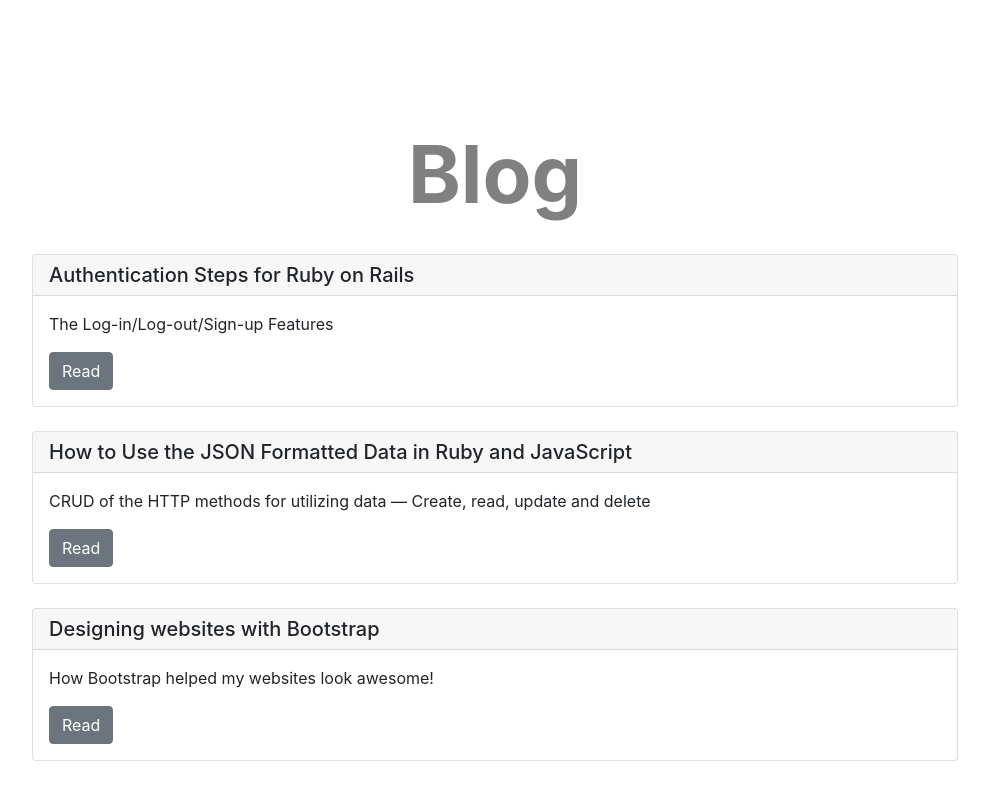
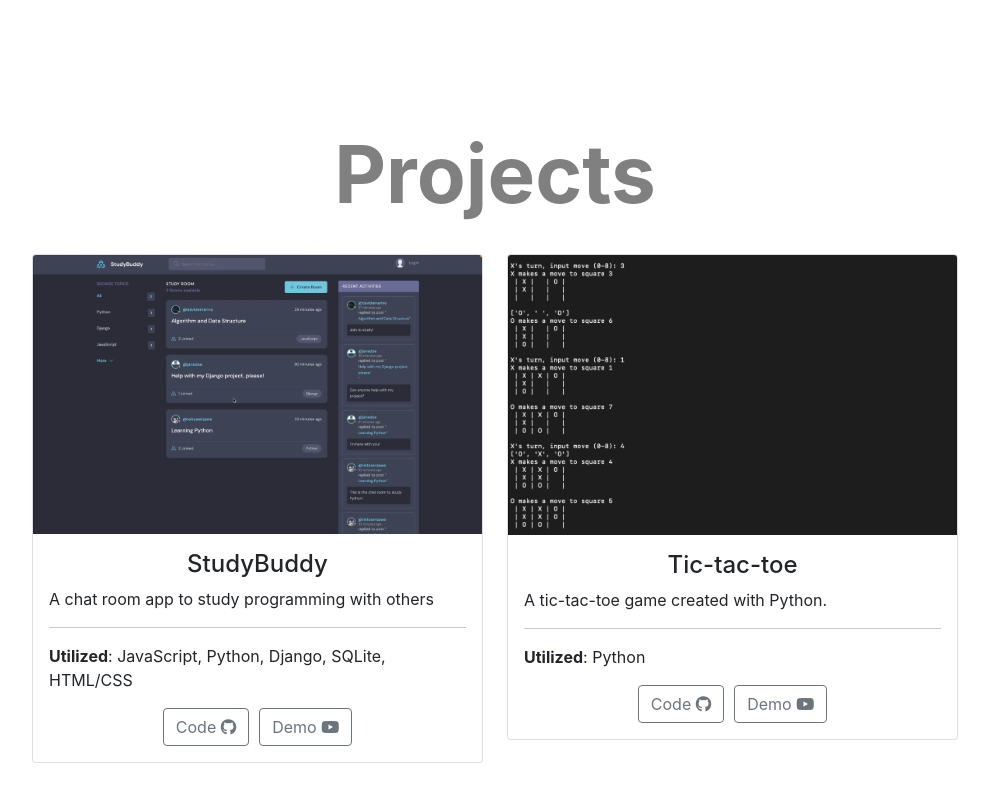
Before and after one commit to reitoserizawa/portfolio-app, a React (Create React App) app in the folder client/: page / in a window 1280 px wide. Shown: the part 1540-2325 px from the top of the page, without its empty margins (145-1134 px from the left). Built offline with nearby package versions, Linux system fonts and the light colour scheme; grey boxes are pictures that could not be loaded.

Commit message:
projects added

```diff
--- a/client/src/App.js
+++ b/client/src/App.js
@@ -5,7 +5,7 @@
 import Languages from "./components/Languages";
 import Projects from "./components/Projects";
 import Contact from "./components/Contact";
-import Blog from "./components/Blog";
+// import Blog from "./components/Blog";
 import Footer from "./components/Footer";
 
 function App() {
@@ -14,7 +14,7 @@
       <NavBar />
       <Header />
       <About />
-      <Blog />
+      {/* <Blog /> */}
       <Projects />
       <Languages />
       <Contact />
--- a/client/src/components/Footer.js
+++ b/client/src/components/Footer.js
@@ -2,7 +2,7 @@
 import logo from "../images/navbar-logo/logo2.png";
 import twitter from "../images/footer/twitter.svg";
 import github from "../images/github-icon.webp";
-import medium from "../images/footer/medium.svg";
+// import medium from "../images/footer/medium.svg";
 import linkedin from "../images/footer/linkedin.svg";
 
 function Footer() {
@@ -76,7 +76,7 @@
               />
             </a>
           </li>
-          <li className="ms-3">
+          {/* <li className="ms-3">
             <a
               target="_blank"
               rel="noreferrer"
@@ -91,7 +91,7 @@
                 alt="medium logo"
               />
             </a>
-          </li>
+          </li> */}
         </ul>
       </footer>
     </div>
--- a/client/src/components/NavBar.js
+++ b/client/src/components/NavBar.js
@@ -41,11 +41,11 @@
                 About
               </a>
             </li>
-            <li className="nav-item">
+            {/* <li className="nav-item">
               <a className="nav-link" href="#blog">
                 Blog
               </a>
-            </li>
+            </li> */}
             <li className="nav-item">
               <a className="nav-link" href="#portfolio">
                 Projects
@@ -67,7 +67,7 @@
                 target="_blank"
                 rel="noreferrer"
                 className="nav-link active"
-                href="https://drive.google.com/file/d/1phVPxcOCEWu6bzCu8iOabvH8tu__nx04/view?usp=sharing"
+                href="https://drive.google.com/file/d/1inHS8qpuKbcPLBpZ7FXEJ8tced1isvqQ/view?usp=sharing"
               >
                 Resume
               </a>
--- a/client/src/components/Projects.js
+++ b/client/src/components/Projects.js
@@ -3,6 +3,8 @@
 import tippie from "../images/projects/tippie.png";
 import tipsyholic from "../images/projects/tipsyholic.png";
 import yoga from "../images/projects/yoga.png";
+import studybuddy from "../images/projects/studybuddy.png";
+import tictactoe from "../images/projects/tictactoe.png";
 
 function Projects() {
   return (
@@ -13,6 +15,91 @@
             <h1 className="text-center">Projects</h1>
           </div>
         </div>
+        <div className="row justify-content-center">
+          <div className="col-md-5 mt-4">
+            <div className="card">
+              <img
+                className="card-img-top"
+                src={studybuddy}
+                alt="Card"
+                style={{ width: "100%" }}
+              />
+              <div className="card-body">
+                <h4 className="card-title">StudyBuddy</h4>
+                <p className="card-text">
+                  A chat room app to study programming with others
+                </p>
+                <hr />
+                <p className="card-text">
+                  <b>Utilized</b>: JavaScript, Python, Django, SQLite, HTML/CSS
+                </p>
+                <div className="text-center">
+                  <a
+                    target="_blank"
+                    rel="noreferrer"
+                    href="https://github.com/reitoserizawa/python-django-studybud-project"
+                    className="btn btn-outline-secondary"
+                    style={{ marginRight: "5px" }}
+                  >
+                    Code <i className="fa-brands fa-github"></i>
+                  </a>
+
+                  <a
+                    target="_blank"
+                    rel="noreferrer"
+                    href="https://www.youtube.com/watch?v=e_fCTxD2i-c&feature=youtu.be"
+                    className="btn btn-outline-secondary"
+                    style={{ marginLeft: "5px" }}
+                  >
+                    Demo <i className="fa-brands fa-youtube"></i>
+                  </a>
+                </div>
+              </div>
+            </div>
+          </div>
+          <div className="col-md-5 mt-4">
+            <div className="card">
+              <img
+                className="card-img-top"
+                src={tictactoe}
+                alt="Card"
+                style={{ width: "100%" }}
+              />
+              <div className="card-body">
+                <h4 className="card-title">Tic-tac-toe</h4>
+                <p className="card-text">
+                  A tic-tac-toe game created with Python.
+                </p>
+                <hr />
+                <p className="card-text">
+                  <b>Utilized</b>: Python
+                </p>
+                <div className="text-center">
+                  <a
+                    target="_blank"
+                    rel="noreferrer"
+                    href="https://github.com/reitoserizawa/python-tic-tac-toe"
+                    className="btn btn-outline-secondary"
+                    style={{ marginRight: "5px" }}
+                  >
+                    Code <i className="fa-brands fa-github"></i>
+                  </a>
+
+                  <a
+                    target="_blank"
+                    rel="noreferrer"
+                    href="https://youtu.be/PaxuSq5vU24"
+                    className="btn btn-outline-secondary"
+                    style={{ marginLeft: "5px" }}
+                  >
+                    Demo <i className="fa-brands fa-youtube"></i>
+                  </a>
+                </div>
+              </div>
+            </div>
+          </div>
+        </div>
+
         <div className="row justify-content-center">
           <div className="col-md-5 mt-4">
             <div className="card">
```
Also changed, not shown: client/src/images/projects/studybuddy.png (added), client/src/images/projects/tictactoe.png (added).
